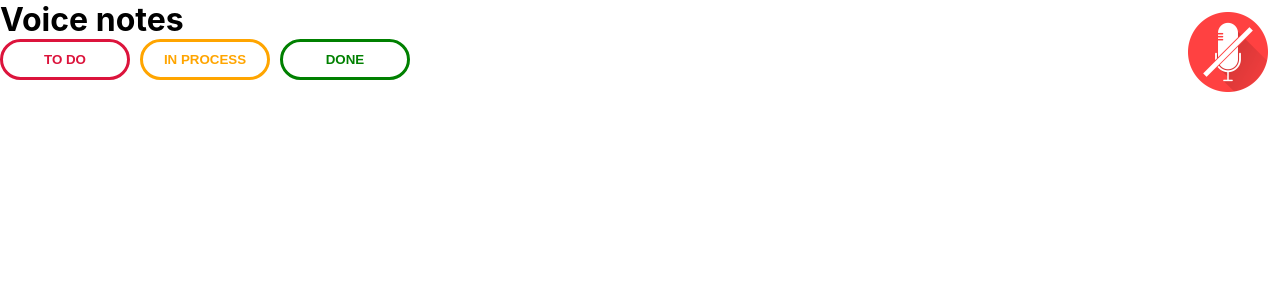
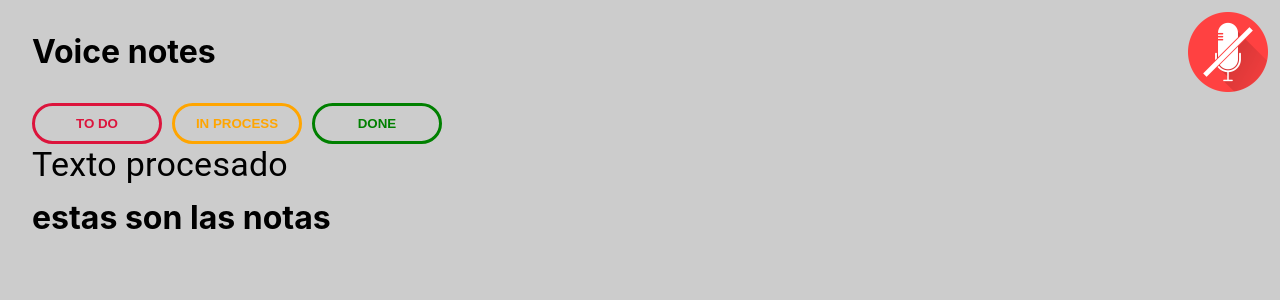
Before and after one commit to javierloba/voice_recognition, a React (Create React App) app: page / in a window 1280 px wide. Shown: the top 300 px of the page. Built offline with nearby package versions, Linux system fonts and the light colour scheme.

Commit message:
Added styles & DisplayNotes component

```diff
--- a/src/App.css
+++ b/src/App.css
@@ -1,3 +1,12 @@
+.notes {
+    height: 100vh;
+    background-color: #ccc;
+    padding: 2rem;
+}
+
+.notes > h1 {
+    margin-bottom: 2rem;
+}
 
 .microphone {
     position: absolute;
--- a/src/App.js
+++ b/src/App.js
@@ -1,8 +1,9 @@
 import './App.css'
 import micon from "./img/mic_on.png"
 import micoff from "./img/mic_off.png"
-import { IconButton } from "@material-ui/core"
+import { IconButton, Typography } from "@material-ui/core"
 import { NeonButton } from "./components/StyledComponents"
+import DisplayNotes from './components/DisplayNotes'
 
 function App() {
   return (
@@ -25,6 +26,10 @@ function App() {
             <NeonButton status="done">
                 Done
             </NeonButton>
+            <Typography variant="h4" component="h2" gutterBottom>
+                Texto procesado
+            </Typography>
+            <DisplayNotes />
         </div>
     </>
   );
--- /dev/null
+++ b/src/components/DisplayNotes.js
@@ -0,0 +1,11 @@
+import React from 'react'
+
+const DisplayNotes = () => {
+    return (
+        <div>
+            <h1>estas son las notas</h1>
+        </div>
+    )
+}
+
+export default DisplayNotes
```
